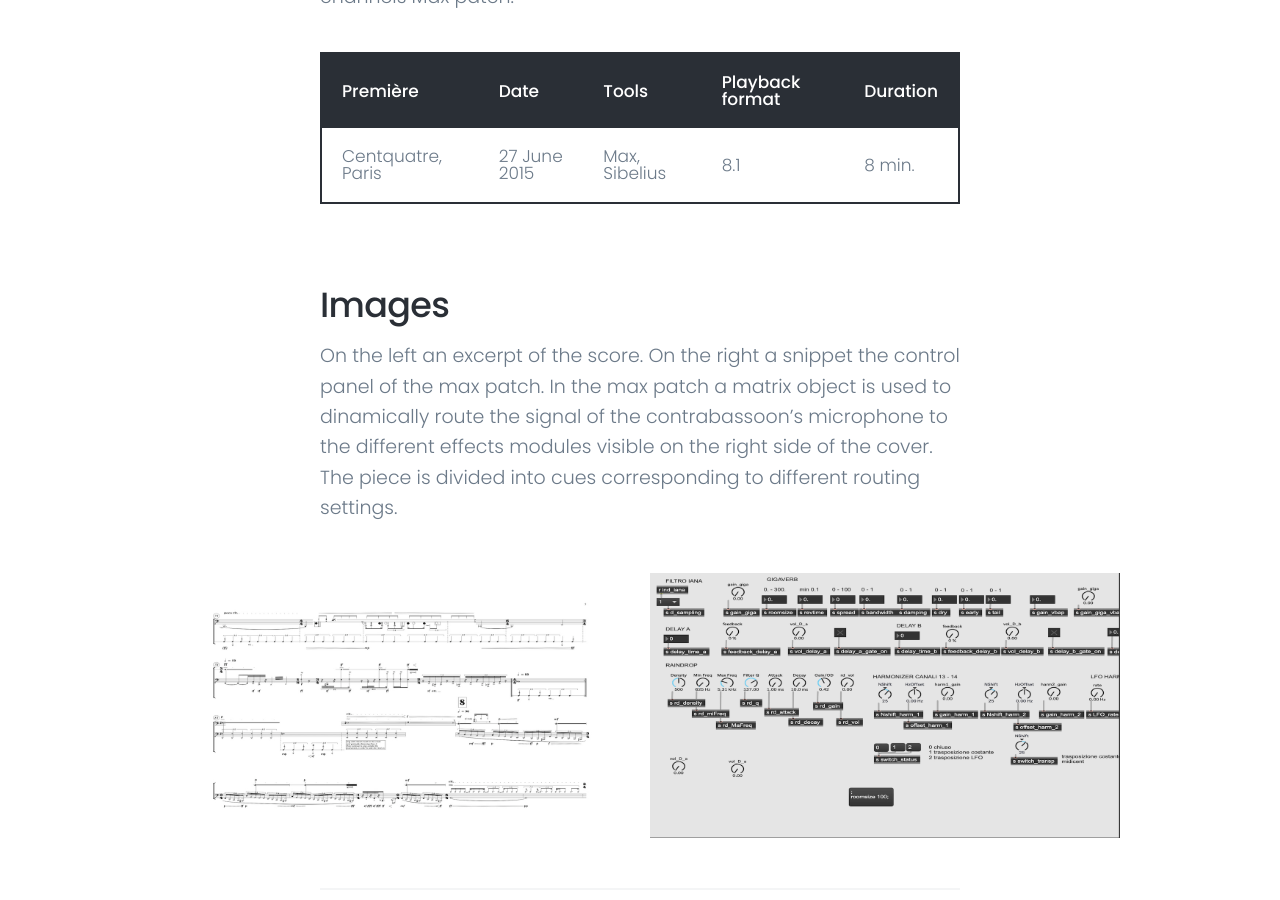
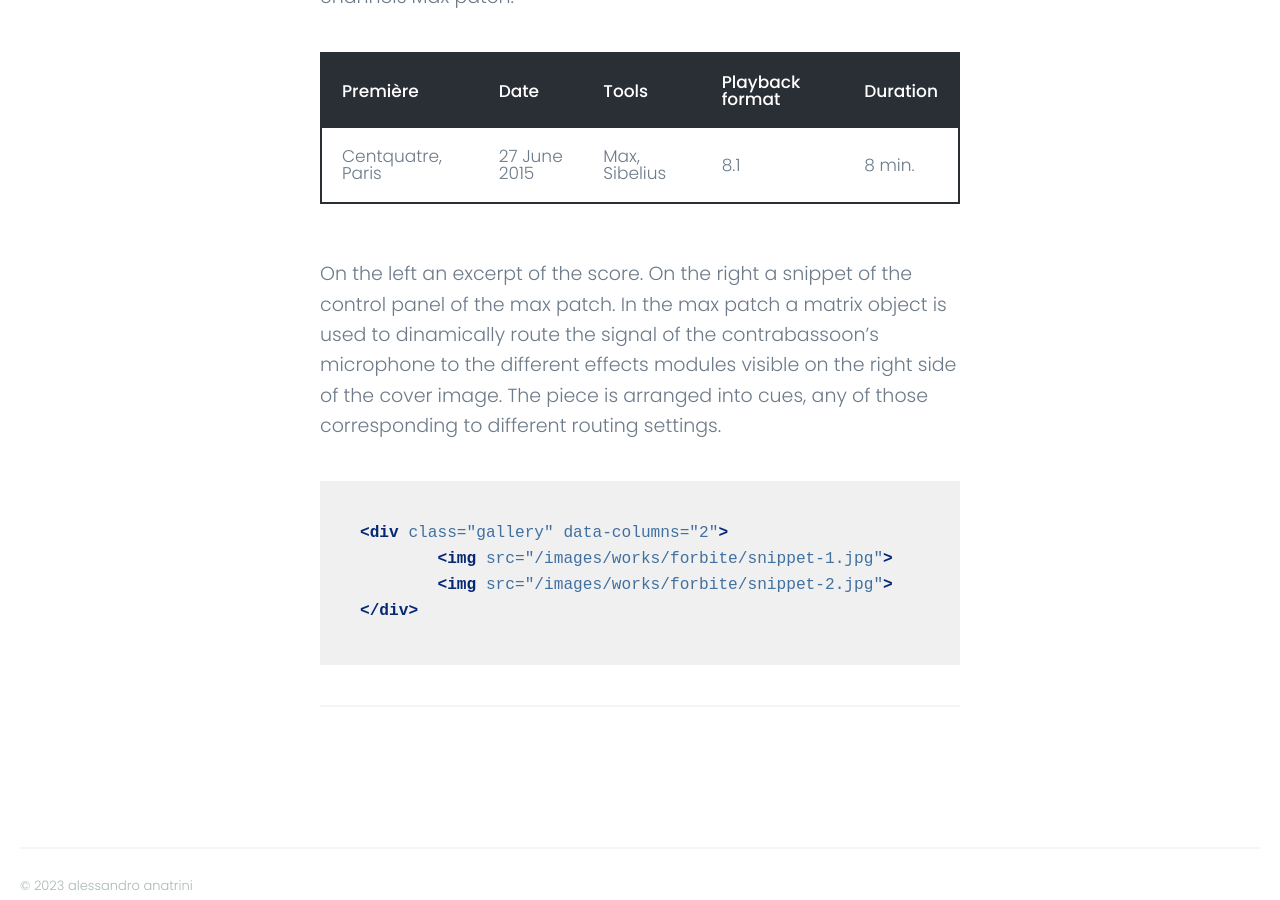
Before and after one commit to al-anatrini/al-anatrini.github.io, a Jekyll site: the page built from _projects/2023-01-06-forbite.md, in a window 1280 px wide and 900 px high, scrolled down 1065 px. Built offline with Jekyll 4.4.1, drawn with Linux system fonts in a browser that asks for light colours; nearby versions of some CDN libraries.

Commit message:
forbite edit

````diff
--- a/_projects/2023-01-06-forbite.md
+++ b/_projects/2023-01-06-forbite.md
@@ -21,15 +21,13 @@ The live electronics has been developed during the Acadèmie and it consists of
 
 
 
-## Images
+On the left an excerpt of the score. On the right a snippet of the control panel of the max patch. In the max patch a matrix object is used to dinamically route the signal of the contrabassoon's microphone to the different effects modules visible on the right side of the cover image. The piece is arranged into cues, any of those corresponding to different routing settings.
 
-On the left an excerpt of the score. On the right a snippet the control panel of the max patch. In the max patch a matrix object is used to dinamically route the signal of the contrabassoon's microphone to the different effects modules visible on the right side of the cover. The piece is divided into cues corresponding to different routing settings.
-
+```html
 <div class="gallery" data-columns="2">
 	<img src="{{site.baseurl}}/images/works/forbite/snippet-1.jpg">
 	<img src="{{site.baseurl}}/images/works/forbite/snippet-2.jpg">
 </div>
-
-
+```
 
 ---
````
